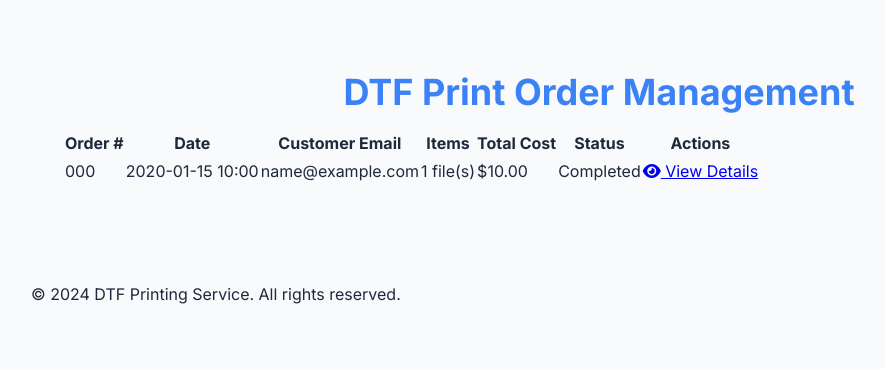
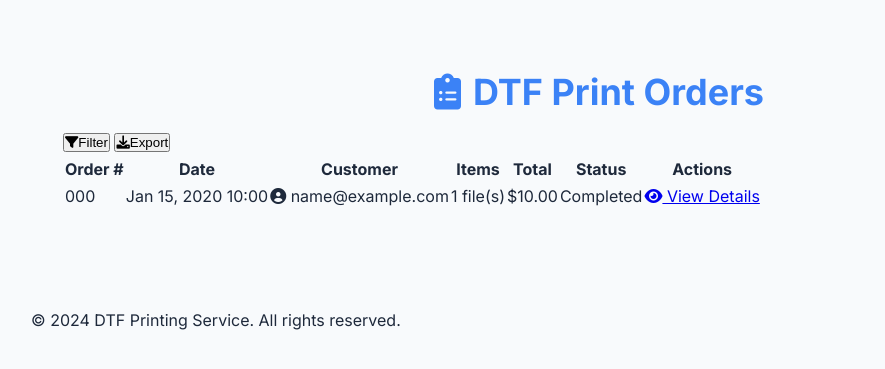
Before and after one commit to christopheraaronhogg/arkansasdtfprints, a Flask app: page /admin in a window 1280 px wide. Shown: the part 90-459 px from the top of the page, without its empty margins (41-926 px from the left). Run offline with Flask 3, Linux system fonts and the light colour scheme; tables that the repository leaves empty hold one stand-in row (values such as "Sample post").

Commit message:
Agent query: I've improved the admin interface with better styling and organization. Could you check if the admin dashboard (/admin) looks better now with the improved table layout and status indicators?
Enhance admin order view and implement robust email sending with error handling.

Screenshot: https://storage.googleapis.com/screenshot-production-us-central1/3c1f7986-530f-4f55-b07c-daee11d04c26/fb34a69d-c0da-47d9-b322-50625777e973.jpg

```diff
--- a/app.py
+++ b/app.py
@@ -53,30 +53,46 @@
     logger.info("Database tables created successfully")
 
 def send_order_emails(order):
-    # Customer email
-    customer_email = SGMail(
-        from_email=app.config['MAIL_DEFAULT_SENDER'],
-        to_emails=order.email,
-        subject=f'DTF Printing Order Confirmation - {order.order_number}',
-        html_content=render_template('emails/customer_order_confirmation.html', order=order)
-    )
+    """Send order confirmation emails to customer and production team"""
+    try:
+        # Customer email
+        customer_email = SGMail(
+            from_email=app.config['MAIL_DEFAULT_SENDER'],
+            to_emails=order.email,
+            subject=f'DTF Printing Order Confirmation - {order.order_number}',
+            html_content=render_template('emails/customer_order_confirmation.html', order=order)
+        )
 
-    # Production team email
-    production_email = SGMail(
-        from_email=app.config['MAIL_DEFAULT_SENDER'],
-        to_emails=app.config['PRODUCTION_TEAM_EMAIL'],
-        subject=f'New DTF Printing Order - {order.order_number}',
-        html_content=render_template('emails/production_order_notification.html', order=order)
-    )
+        # Production team email
+        production_email = SGMail(
+            from_email=app.config['MAIL_DEFAULT_SENDER'],
+            to_emails=app.config['PRODUCTION_TEAM_EMAIL'],
+            subject=f'New DTF Printing Order - {order.order_number}',
+            html_content=render_template('emails/production_order_notification.html', order=order)
+        )
 
-    try:
-        sg = SendGridAPIClient(app.config['SENDGRID_API_KEY'])
-        sg.send(customer_email)
-        sg.send(production_email)
-        logger.info(f"Order confirmation emails sent successfully for order: {order.order_number}")
-        return True
+        try:
+            sg = SendGridAPIClient(app.config['SENDGRID_API_KEY'])
+            # Send customer email
+            response = sg.send(customer_email)
+            if response.status_code not in [200, 201, 202]:
+                logger.error(f"Failed to send customer email for order {order.order_number}. Status code: {response.status_code}")
+                return False
+            logger.info(f"Customer email sent successfully for order {order.order_number}")
+
+            # Send production team email
+            response = sg.send(production_email)
+            if response.status_code not in [200, 201, 202]:
+                logger.error(f"Failed to send production team email for order {order.order_number}. Status code: {response.status_code}")
+                return False
+            logger.info(f"Production team email sent successfully for order {order.order_number}")
+
+            return True
+        except Exception as e:
+            logger.error(f"SendGrid API error for order {order.order_number}: {str(e)}")
+            return False
     except Exception as e:
-        logger.error(f"Error sending emails: {str(e)}")
+        logger.error(f"Error preparing emails for order {order.order_number}: {str(e)}")
         return False
 
 @app.route('/')
--- a/templates/admin.html
+++ b/templates/admin.html
@@ -2,37 +2,59 @@
 
 {% block content %}
 <div class="container py-4">
-    <h1 class="mb-4">DTF Print Order Management</h1>
+    <div class="d-flex justify-content-between align-items-center mb-4">
+        <h1><i class="fas fa-clipboard-list me-2"></i>DTF Print Orders</h1>
+        <div class="btn-group">
+            <button class="btn btn-outline-secondary">
+                <i class="fas fa-filter me-1"></i>Filter
+            </button>
+            <button class="btn btn-outline-secondary">
+                <i class="fas fa-download me-1"></i>Export
+            </button>
+        </div>
+    </div>
 
+    <div class="card bg-dark shadow-sm mb-4">
+        <div class="card-body p-0">
             <div class="table-responsive">
-        <table class="table table-hover">
-            <thead class="table-dark">
-                <tr>
-                    <th>Order #</th>
+                <table class="table table-hover mb-0">
+                    <thead>
+                        <tr class="bg-dark">
+                            <th class="px-4">Order #</th>
                             <th>Date</th>
-                    <th>Customer Email</th>
-                    <th>Items</th>
-                    <th>Total Cost</th>
-                    <th>Status</th>
-                    <th>Actions</th>
+                            <th>Customer</th>
+                            <th class="text-center">Items</th>
+                            <th class="text-end">Total</th>
+                            <th class="text-center">Status</th>
+                            <th class="text-end px-4">Actions</th>
                         </tr>
                     </thead>
                     <tbody>
                         {% for order in orders %}
-                <tr>
-                    <td>{{ order.order_number }}</td>
-                    <td>{{ order.created_at.strftime('%Y-%m-%d %H:%M') }}</td>
-                    <td>{{ order.email }}</td>
-                    <td>{{ order.items|length }} file(s)</td>
-                    <td>${{ "%.2f"|format(order.total_cost) }}</td>
+                        <tr class="align-middle">
+                            <td class="px-4 fw-bold text-primary">{{ order.order_number }}</td>
+                            <td>{{ order.created_at.strftime('%b %d, %Y %H:%M') }}</td>
                             <td>
-                        <span class="badge bg-{{ 'success' if order.status == 'completed' else 'warning' if order.status == 'pending' else 'secondary' }}">
+                                <div class="d-flex align-items-center">
+                                    <i class="fas fa-user-circle text-secondary me-2"></i>
+                                    {{ order.email }}
+                                </div>
+                            </td>
+                            <td class="text-center">
+                                <span class="badge bg-secondary">
+                                    {{ order.items|length }} file(s)
+                                </span>
+                            </td>
+                            <td class="text-end fw-bold">${{ "%.2f"|format(order.total_cost) }}</td>
+                            <td class="text-center">
+                                <span class="badge bg-{{ 'success' if order.status == 'completed' else 'warning' if order.status == 'pending' else 'info' }}">
                                     {{ order.status|title }}
                                 </span>
                             </td>
-                    <td>
-                        <a href="{{ url_for('view_order', order_id=order.id) }}" class="btn btn-sm btn-primary">
-                            <i class="fas fa-eye"></i> View Details
+                            <td class="text-end px-4">
+                                <a href="{{ url_for('view_order', order_id=order.id) }}"
+                                   class="btn btn-sm btn-primary">
+                                    <i class="fas fa-eye me-1"></i> View Details
                                 </a>
                             </td>
                         </tr>
@@ -41,4 +63,14 @@
                 </table>
             </div>
         </div>
+    </div>
+
+    {% if not orders %}
+    <div class="text-center py-5">
+        <i class="fas fa-inbox fa-3x text-secondary mb-3"></i>
+        <h3>No Orders Yet</h3>
+        <p class="text-muted">New orders will appear here once customers place them.</p>
+    </div>
+    {% endif %}
+</div>
 {% endblock %}
```
Lines whose indentation alone changed are shown as unchanged.
